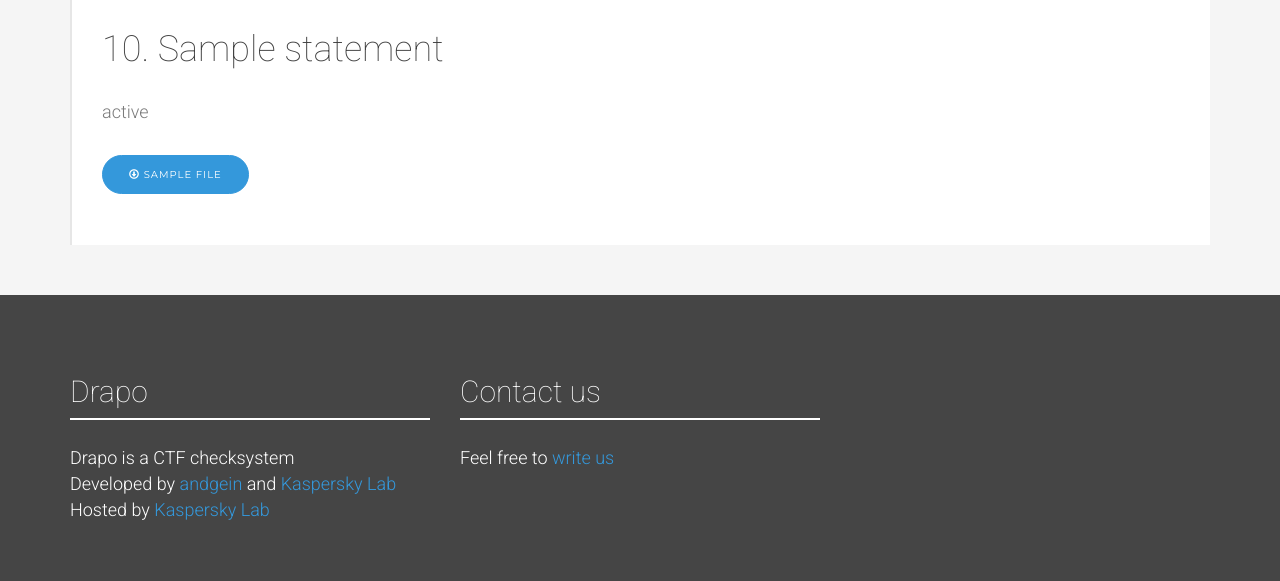
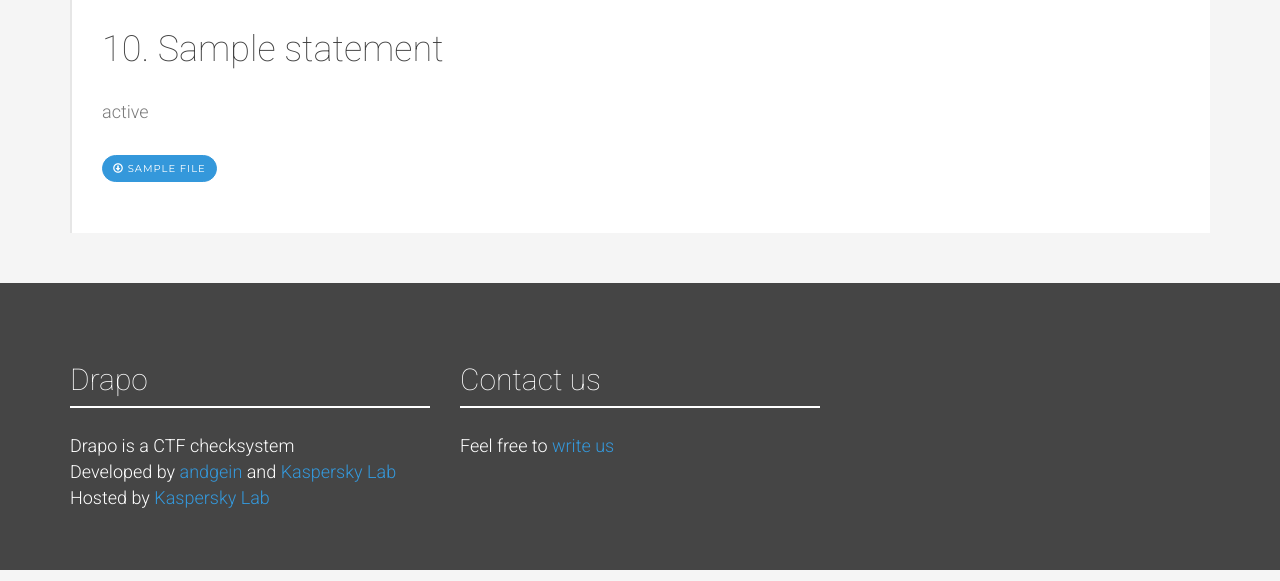
Before and after one commit to andgein/drapo, a Django app: template src/web/contests/templates/contests/task.html in a window 1280 px wide. Shown: the part 112-693 px from the top of the page. Run offline with Django 3.2, Linux system fonts and the light colour scheme; tables that the repository leaves empty hold one stand-in row (values such as "Sample post"); the template is opened without the code that fills it: values that come from a table or form of the project are taken from there, most other values are stand-ins (such as "Sample title", 1, 10 or a date in 2020); data that the repository does not hold is empty; parts of the project's set-up code (start-up, migrations or seed data) failed here and were passed over; some libraries are stand-ins or nearby versions.

Commit message:
Smaller task file's links

```diff
--- a/src/web/contests/templates/contests/task.html
+++ b/src/web/contests/templates/contests/task.html
@@ -18,7 +18,7 @@
             <div class="task__files mt30 mb20">
                 {% for file in files %}
                     <div class="task__file ib">
-                        <a href="{% url 'contests:task_file' contest.id file.id %}" class="btn btn-primary btn-lg">
+                        <a href="{% url 'contests:task_file' contest.id file.id %}" class="btn btn-primary btn-sm">
                             <span class="glyphicon glyphicon-download"></span>
                             {{ file.name|default:'File' }}
                         </a>
```
